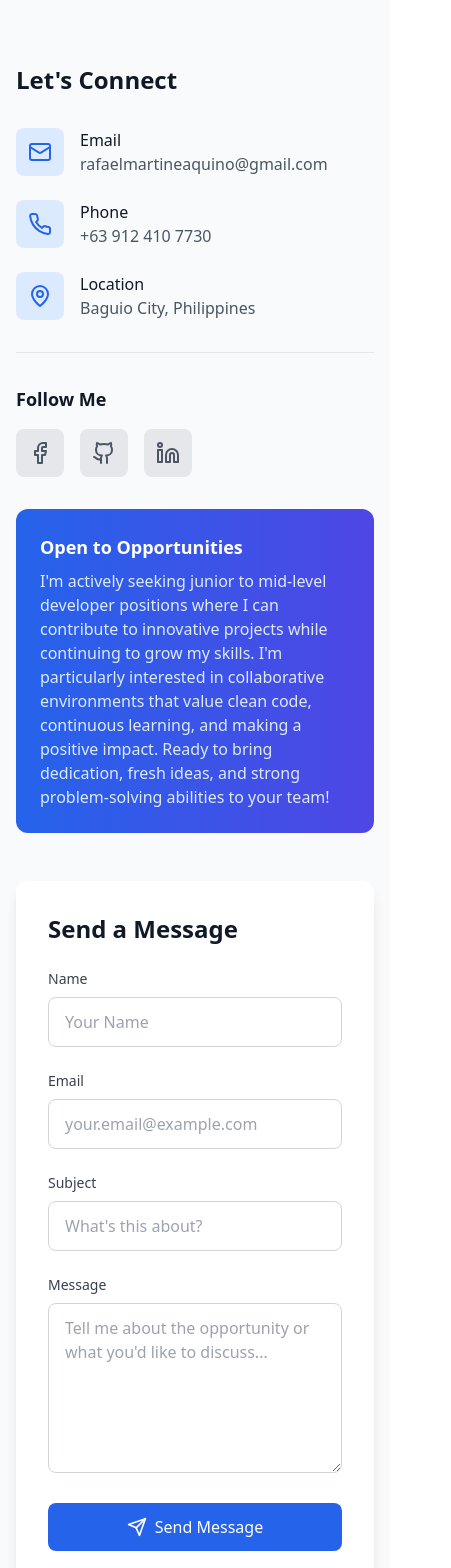
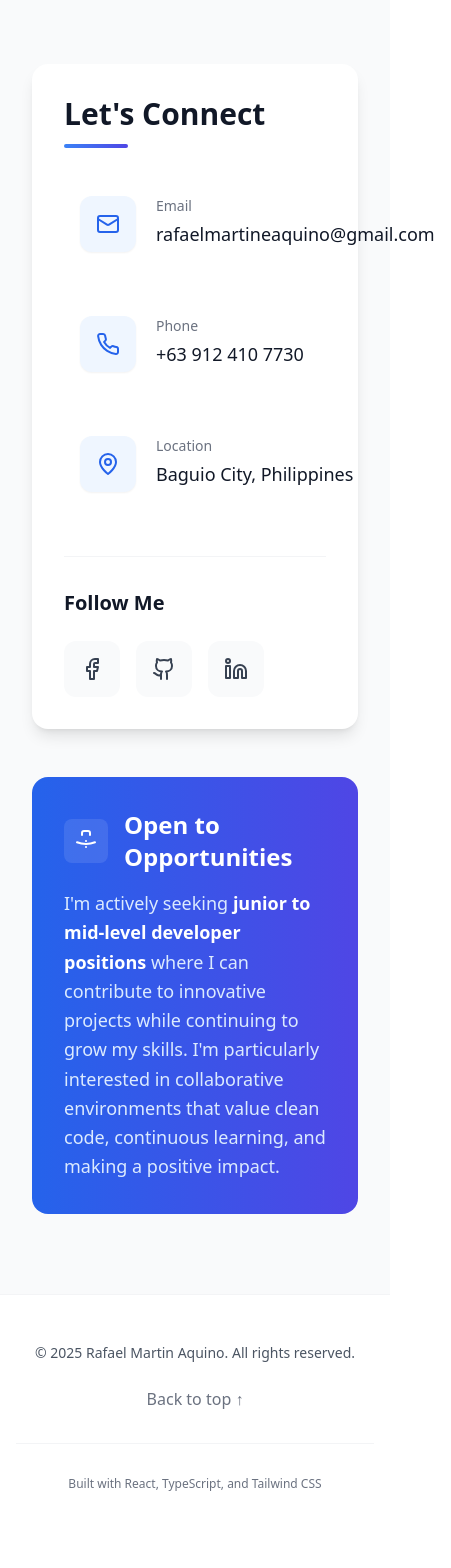
Before and after one commit to RafaelMEA/my-portfolio, a React (Vite) app: page / in a window 390 px wide. Shown: the part 8400-9968 px from the top of the page, 451 px wide, since content can reach past the window. After the commit the page ends 9940 px from the top, so only its background shows below. Built offline with nearby package versions, Linux system fonts and the light colour scheme.

Commit message:
sixth commit

```diff
--- a/src/App.tsx
+++ b/src/App.tsx
@@ -1,18 +1,18 @@
-import React, { useState, useEffect } from 'react';
-import { ThemeProvider } from './contexts/ThemeContext';
-import Header from './components/Header';
-import Home from './components/Home';
-import About from './components/About';
-import Skills from './components/Skills';
-import Projects from './components/Projects';
-import Contact from './components/Contact';
+import React, { useState, useEffect } from "react";
+import { ThemeProvider } from "./contexts/ThemeContext";
+import Header from "./components/Header";
+import Home from "./components/Home";
+import About from "./components/About";
+import Skills from "./components/Skills";
+import Projects from "./components/Projects";
+import Contact from "./components/Contact";
 
 function App() {
-  const [activeSection, setActiveSection] = useState('home');
+  const [activeSection, setActiveSection] = useState("home");
 
   useEffect(() => {
     const handleScroll = () => {
-      const sections = ['home', 'about', 'skills', 'projects', 'contact'];
+      const sections = ["home", "about", "skills", "projects", "contact"];
       const scrollPosition = window.scrollY + 100;
 
       for (const section of sections) {
@@ -21,7 +21,10 @@ function App() {
           const offsetTop = element.offsetTop;
           const offsetHeight = element.offsetHeight;
 
-          if (scrollPosition >= offsetTop && scrollPosition < offsetTop + offsetHeight) {
+          if (
+            scrollPosition >= offsetTop &&
+            scrollPosition < offsetTop + offsetHeight
+          ) {
             setActiveSection(section);
             break;
           }
@@ -29,14 +32,17 @@ function App() {
       }
     };
 
-    window.addEventListener('scroll', handleScroll);
-    return () => window.removeEventListener('scroll', handleScroll);
+    window.addEventListener("scroll", handleScroll);
+    return () => window.removeEventListener("scroll", handleScroll);
   }, []);
 
   return (
     <ThemeProvider>
       <div className="min-h-screen bg-white dark:bg-slate-900 transition-colors duration-200">
-        <Header activeSection={activeSection} setActiveSection={setActiveSection} />
+        <Header
+          activeSection={activeSection}
+          setActiveSection={setActiveSection}
+        />
         <main>
           <Home setActiveSection={setActiveSection} />
           <About />
@@ -44,11 +50,34 @@ function App() {
           <Projects />
           <Contact />
         </main>
-        <footer className="bg-gray-900 dark:bg-slate-950 text-white py-8">
-          <div className="max-w-7xl mx-auto px-4 sm:px-6 lg:px-8 text-center">
-            <p className="text-gray-400">
-              2025 Rafael Martin Aquino
-            </p>
+        <footer className="bg-white dark:bg-slate-950 border-t border-gray-100 dark:border-slate-800">
+          <div className="max-w-7xl mx-auto px-4 sm:px-6 lg:px-8 py-12">
+            <div className="flex flex-col md:flex-row justify-between items-center">
+              <div className="mb-6 md:mb-0">
+                <p className="text-gray-600 dark:text-gray-400 text-sm">
+                  &copy; {new Date().getFullYear()} Rafael Martin Aquino. All
+                  rights reserved.
+                </p>
+              </div>
+              <div className="flex space-x-6">
+                <a
+                  href="#home"
+                  className="text-gray-500 hover:text-blue-600 dark:text-gray-400 dark:hover:text-white transition-colors"
+                  onClick={(e) => {
+                    e.preventDefault();
+                    setActiveSection("home");
+                    window.scrollTo({ top: 0, behavior: "smooth" });
+                  }}
+                >
+                  Back to top ↑
+                </a>
+              </div>
+            </div>
+            <div className="mt-8 pt-8 border-t border-gray-100 dark:border-slate-800">
+              <p className="text-center text-xs text-gray-500 dark:text-gray-500">
+                Built with React, TypeScript, and Tailwind CSS
+              </p>
+            </div>
           </div>
         </footer>
       </div>
--- a/src/components/Contact.tsx
+++ b/src/components/Contact.tsx
@@ -1,41 +1,7 @@
 import React, { useState } from "react";
-import {
-  Mail,
-  Phone,
-  MapPin,
-  Github,
-  Linkedin,
-  Send,
-  CheckCircle,
-  Facebook
-} from "lucide-react";
+import { Mail, Phone, MapPin, Github, Linkedin, Facebook } from "lucide-react";
 
 const Contact: React.FC = () => {
-  const [formData, setFormData] = useState({
-    name: "",
-    email: "",
-    subject: "",
-    message: "",
-  });
-  const [isSubmitted, setIsSubmitted] = useState(false);
-
-  const handleSubmit = (e: React.FormEvent) => {
-    e.preventDefault();
-    // Simulate form submission
-    setIsSubmitted(true);
-    setTimeout(() => setIsSubmitted(false), 3000);
-    setFormData({ name: "", email: "", subject: "", message: "" });
-  };
-
-  const handleChange = (
-    e: React.ChangeEvent<HTMLInputElement | HTMLTextAreaElement>
-  ) => {
-    setFormData((prev) => ({
-      ...prev,
-      [e.target.name]: e.target.value,
-    }));
-  };
-
   const contactInfo = [
     {
       icon: <Mail className="w-6 h-6" />,
@@ -73,7 +39,6 @@ const Contact: React.FC = () => {
       label: "LinkedIn",
       href: "https://www.linkedin.com/in/rafael-martin-aquino-17330b1a5",
     },
-
   ];
 
   return (
@@ -90,32 +55,36 @@ const Contact: React.FC = () => {
           </p>
         </div>
 
-        <div className="grid lg:grid-cols-2 gap-12">
+        <div className="gap-12 max-w-7xl mx-auto px-4 sm:px-6 lg:px-8">
           {/* Contact Information */}
-          <div>
-            <h3 className="text-2xl font-semibold text-gray-900 dark:text-white mb-8">
+          <div className="bg-white dark:bg-slate-800 rounded-2xl shadow-lg p-8">
+            <h3 className="text-3xl font-bold text-gray-900 dark:text-white mb-8 relative pb-4">
               Let's Connect
+              <span className="absolute bottom-0 left-0 w-16 h-1 bg-gradient-to-r from-blue-500 to-indigo-600 rounded-full"></span>
             </h3>
 
-            <div className="space-y-6 mb-8">
+            <div className="grid md:grid-cols-2 gap-8 mb-12">
               {contactInfo.map((item, index) => (
-                <div key={index} className="flex items-center">
-                  <div className="flex-shrink-0 w-12 h-12 bg-blue-100 dark:bg-blue-900/30 rounded-lg flex items-center justify-center text-blue-600 dark:text-blue-400">
+                <div
+                  key={index}
+                  className="flex items-start p-4 rounded-xl hover:bg-gray-50 dark:hover:bg-slate-700/50 transition-colors duration-200"
+                >
+                  <div className="flex-shrink-0 w-14 h-14 bg-blue-50 dark:bg-blue-900/20 rounded-xl flex items-center justify-center text-blue-600 dark:text-blue-400 shadow-sm">
                     {item.icon}
                   </div>
-                  <div className="ml-4">
-                    <p className="text-gray-900 dark:text-white font-medium">
+                  <div className="ml-5 flex-1">
+                    <p className="text-sm font-medium text-gray-500 dark:text-gray-400 mb-1">
                       {item.label}
                     </p>
                     {item.href ? (
                       <a
                         href={item.href}
-                        className="text-gray-600 dark:text-gray-300 hover:text-blue-600 dark:hover:text-blue-400 transition-colors"
+                        className="text-lg font-medium text-gray-900 dark:text-white hover:text-blue-600 dark:hover:text-blue-400 transition-colors break-words"
                       >
                         {item.value}
                       </a>
                     ) : (
-                      <p className="text-gray-600 dark:text-gray-300">
+                      <p className="text-lg font-medium text-gray-900 dark:text-white">
                         {item.value}
                       </p>
                     )}
@@ -124,136 +93,63 @@ const Contact: React.FC = () => {
               ))}
             </div>
 
-            <div className="border-t border-gray-200 dark:border-slate-700 pt-8">
-              <h4 className="text-lg font-semibold text-gray-900 dark:text-white mb-4">
+            <div className="border-t border-gray-100 dark:border-slate-700 pt-8">
+              <h4 className="text-xl font-semibold text-gray-900 dark:text-white mb-6">
                 Follow Me
               </h4>
-              <div className="flex space-x-4">
+              <div className="flex flex-wrap gap-4">
                 {socialLinks.map((link, index) => (
                   <a
                     key={index}
                     href={link.href}
                     target="_blank"
                     rel="noopener noreferrer"
-                    className="w-12 h-12 bg-gray-200 dark:bg-slate-700 rounded-lg flex items-center justify-center text-gray-600 dark:text-gray-300 hover:bg-blue-600 hover:text-white transition-all duration-200"
+                    className="w-14 h-14 bg-gray-50 dark:bg-slate-700 rounded-xl flex items-center justify-center text-gray-700 dark:text-gray-300 hover:bg-gradient-to-br hover:from-blue-500 hover:to-indigo-600 hover:text-white hover:shadow-lg hover:-translate-y-0.5 transition-all duration-300"
+                    aria-label={`Visit my ${link.label} profile`}
                   >
-                    {link.icon}
+                    <span className="text-2xl">{link.icon}</span>
                   </a>
                 ))}
               </div>
             </div>
+          </div>
+        </div>
 
-            <div className="mt-8 p-6 bg-gradient-to-r from-blue-600 to-indigo-600 rounded-xl text-white">
-              <h4 className="text-lg font-semibold mb-2">
-                Open to Opportunities
-              </h4>
-              <p className="text-blue-100">
-              I'm actively seeking junior to mid-level developer positions where I can contribute to innovative projects while continuing to grow my skills. I'm particularly interested in collaborative environments that value clean code, continuous learning, and making a positive impact. Ready to bring dedication, fresh ideas, and strong problem-solving abilities to your team!
+        <div className="mt-12 max-w-7xl mx-auto px-4 sm:px-6 lg:px-8">
+          <div className="relative group bg-gradient-to-r from-blue-600 to-indigo-600 rounded-2xl p-8 md:p-10 overflow-hidden">
+            <div className="relative z-10">
+              <div className="flex items-center mb-4">
+                <div className="p-2.5 bg-white/10 rounded-lg mr-4">
+                  <svg
+                    xmlns="http://www.w3.org/2000/svg"
+                    className="h-6 w-6 text-white"
+                    fill="none"
+                    viewBox="0 0 24 24"
+                    stroke="currentColor"
+                  >
+                    <path
+                      strokeLinecap="round"
+                      strokeLinejoin="round"
+                      strokeWidth={2}
+                      d="M21 13.255A23.931 23.931 0 0112 15c-3.183 0-6.22-.62-9-1.745M16 6V4a2 2 0 00-2-2h-4a2 2 0 00-2 2v2m4 6h.01M12 18h.01"
+                    />
+                  </svg>
+                </div>
+                <h4 className="text-2xl font-bold text-white">
+                  Open to Opportunities
+                </h4>
+              </div>
+              <p className="text-blue-100 text-lg leading-relaxed max-w-4xl">
+                I'm actively seeking{" "}
+                <span className="font-semibold text-white">
+                  junior to mid-level developer positions
+                </span>{" "}
+                where I can contribute to innovative projects while continuing
+                to grow my skills. I'm particularly interested in collaborative
+                environments that value clean code, continuous learning, and
+                making a positive impact.
               </p>
             </div>
-          </div>
-
-          {/* Contact Form */}
-          <div className="bg-white dark:bg-slate-900 rounded-xl p-8 shadow-lg">
-            <h3 className="text-2xl font-semibold text-gray-900 dark:text-white mb-6">
-              Send a Message
-            </h3>
-
-            {isSubmitted && (
-              <div className="mb-6 p-4 bg-green-100 dark:bg-green-900/30 border border-green-300 dark:border-green-700 rounded-lg flex items-center">
-                <CheckCircle className="w-5 h-5 text-green-600 dark:text-green-400 mr-2" />
-                <span className="text-green-800 dark:text-green-300">
-                  Thank you for your message! I'll get back to you soon.
-                </span>
-              </div>
-            )}
-
-            <form onSubmit={handleSubmit} className="space-y-6">
-              <div className="grid md:grid-cols-2 gap-6">
-                <div>
-                  <label
-                    htmlFor="name"
-                    className="block text-sm font-medium text-gray-700 dark:text-gray-300 mb-2"
-                  >
-                    Name
-                  </label>
-                  <input
-                    type="text"
-                    id="name"
-                    name="name"
-                    value={formData.name}
-                    onChange={handleChange}
-                    required
-                    className="w-full px-4 py-3 border border-gray-300 dark:border-slate-600 rounded-lg focus:ring-2 focus:ring-blue-500 focus:border-transparent bg-white dark:bg-slate-800 text-gray-900 dark:text-white"
-                    placeholder="Your Name"
-                  />
-                </div>
-                <div>
-                  <label
-                    htmlFor="email"
-                    className="block text-sm font-medium text-gray-700 dark:text-gray-300 mb-2"
-                  >
-                    Email
-                  </label>
-                  <input
-                    type="email"
-                    id="email"
-                    name="email"
-                    value={formData.email}
-                    onChange={handleChange}
-                    required
-                    className="w-full px-4 py-3 border border-gray-300 dark:border-slate-600 rounded-lg focus:ring-2 focus:ring-blue-500 focus:border-transparent bg-white dark:bg-slate-800 text-gray-900 dark:text-white"
-                    placeholder="your.email@example.com"
-                  />
-                </div>
-              </div>
-
-              <div>
-                <label
-                  htmlFor="subject"
-                  className="block text-sm font-medium text-gray-700 dark:text-gray-300 mb-2"
-                >
-                  Subject
-                </label>
-                <input
-                  type="text"
-                  id="subject"
-                  name="subject"
-                  value={formData.subject}
-                  onChange={handleChange}
-                  required
-                  className="w-full px-4 py-3 border border-gray-300 dark:border-slate-600 rounded-lg focus:ring-2 focus:ring-blue-500 focus:border-transparent bg-white dark:bg-slate-800 text-gray-900 dark:text-white"
-                  placeholder="What's this about?"
-                />
-              </div>
-
-              <div>
-                <label
-                  htmlFor="message"
-                  className="block text-sm font-medium text-gray-700 dark:text-gray-300 mb-2"
-                >
-                  Message
-                </label>
-                <textarea
-                  id="message"
-                  name="message"
-                  value={formData.message}
-                  onChange={handleChange}
-                  required
-                  rows={6}
-                  className="w-full px-4 py-3 border border-gray-300 dark:border-slate-600 rounded-lg focus:ring-2 focus:ring-blue-500 focus:border-transparent bg-white dark:bg-slate-800 text-gray-900 dark:text-white"
-                  placeholder="Tell me about the opportunity or what you'd like to discuss..."
-                ></textarea>
-              </div>
-
-              <button
-                type="submit"
-                className="w-full bg-blue-600 text-white py-3 px-6 rounded-lg hover:bg-blue-700 transition-colors duration-200 flex items-center justify-center font-medium"
-              >
-                <Send className="w-5 h-5 mr-2" />
-                Send Message
-              </button>
-            </form>
           </div>
         </div>
       </div>
```
